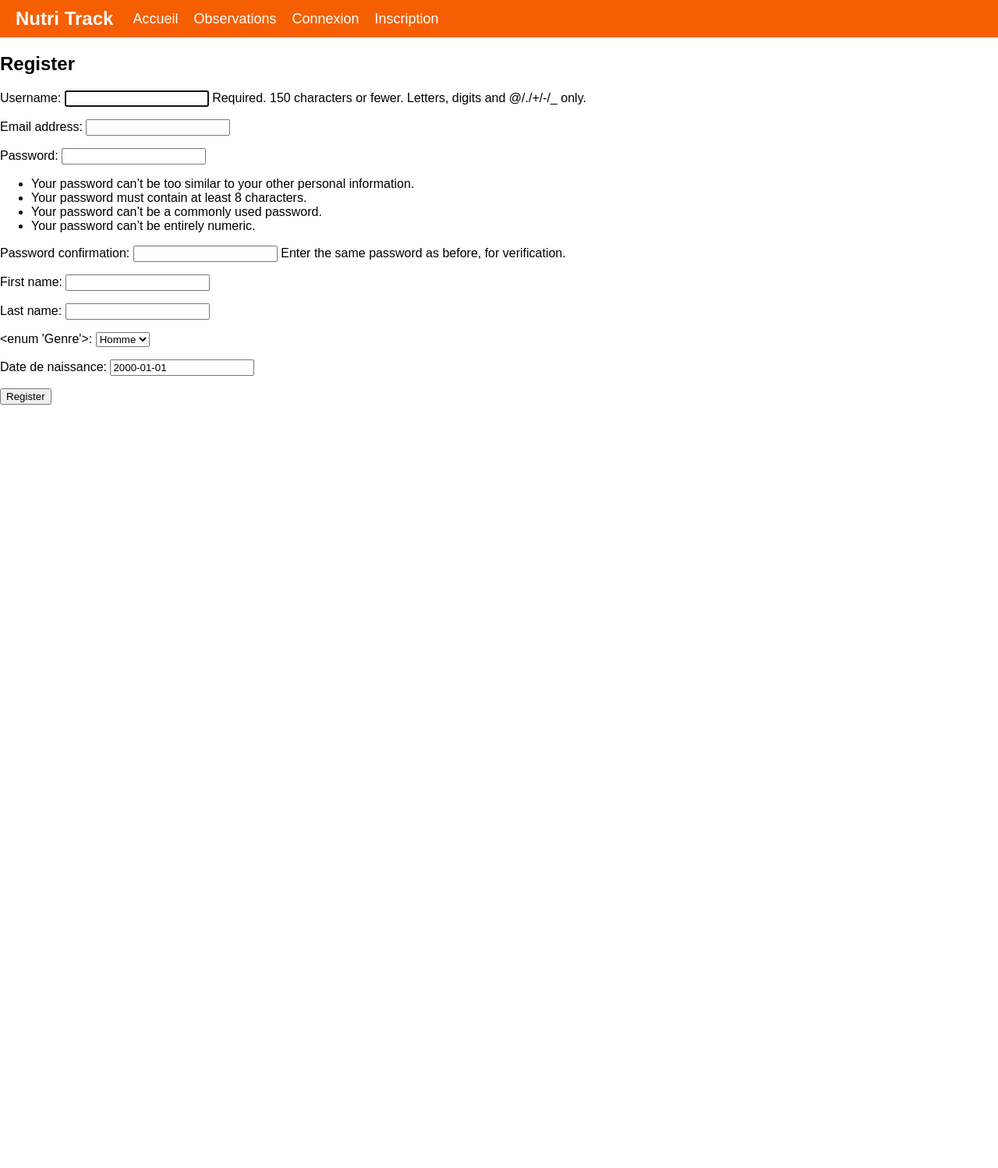
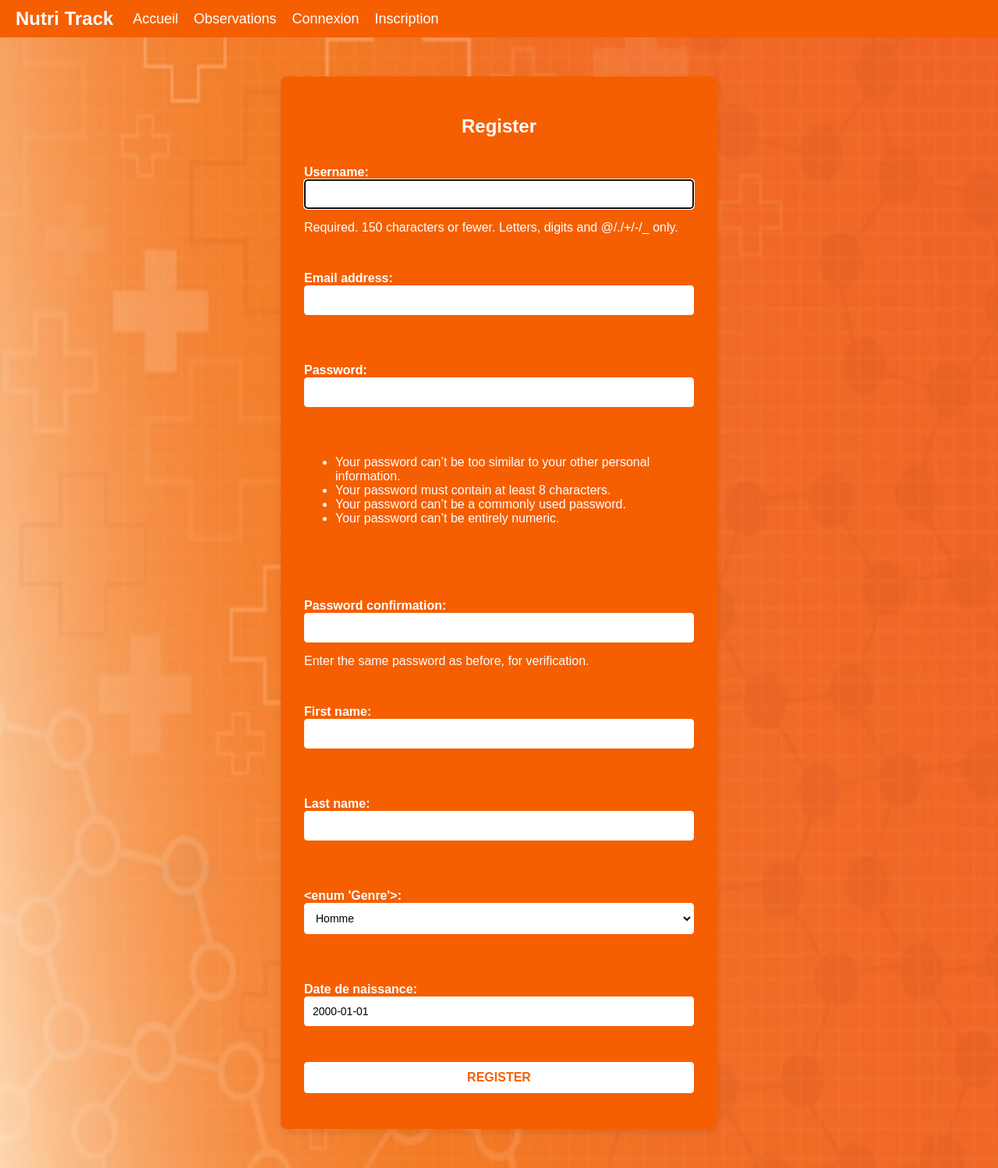
Before and after one commit to GuillaumeLeroy34/Application-Fhir, a Django app: page /inscription in a window 1280 px wide. Shown: the whole page at 78% size. Before the commit the page ends 519 px from the top, so only its background shows below. Run offline with Django 5.2, Linux system fonts and the light colour scheme.

Commit message:
CSS inscription

```diff
--- /dev/null
+++ b/app_fhir/app_fhir/static/css/inscription.css
@@ -0,0 +1,69 @@
+/* Styles généraux pour la page d'inscription */
+body {
+    font-family: Arial, sans-serif;
+    background-image: url("../images/orange-medical-background_23-2147490513-3244511653.jpg"); /* Couleur de fond orange */
+    background-size: 100% 110%;
+    color: #fff; /* Texte en blanc */
+    margin: 0;
+    padding: 0;
+}
+
+.inscription-container {
+    max-width: 500px;
+    margin: 50px auto;
+    padding: 30px;
+    border-radius: 8px;
+    box-shadow: 0 4px 8px rgba(0, 0, 0, 0.1);
+    background-color: #F55F01; /* Fond du conteneur en orange */
+}
+
+h2 {
+    color: #fff; /* Texte du titre en blanc */
+    text-align: center;
+    font-size: 24px;
+    margin-bottom: 20px;
+}
+
+form {
+    display: flex;
+    flex-direction: column; /* Organiser les éléments du formulaire en colonne */
+    gap: 15px; /* Espacement entre les champs du formulaire */
+}
+
+label {
+    color: #fff; /* Couleur des labels en blanc */
+    font-weight: bold;
+}
+
+input[type="text"],
+input[type="password"],
+input[type="email"],
+select,
+textarea {
+    padding: 10px;
+    border: 1px solid #fff; /* Bordure blanche pour contraste */
+    border-radius: 4px;
+    background-color: white; /* Fond des champs de saisie en orange */
+    color: black; /* Texte des champs de saisie en blanc */
+    width: 100%;
+    font-size: 14px;
+    margin-bottom: 15px;
+}
+
+button[type="submit"] {
+    background-color: #fff; /* Bouton de soumission en blanc */
+    color: #F55F01; /* Texte du bouton en orange */
+    border: 1px solid #fff;
+    border-radius: 4px;
+    padding: 10px;
+    cursor: pointer;
+    font-size: 16px;
+    font-weight: bold;
+    transition: background-color 0.3s ease, color 0.3s ease;
+    text-transform: uppercase;
+}
+
+button[type="submit"]:hover {
+    background-color: #F55F01; /* Fond du bouton orange au survol */
+    color: #fff; /* Texte blanc au survol */
+}
--- a/app_fhir/app_fhir/templates/app_fhir/inscription.html
+++ b/app_fhir/app_fhir/templates/app_fhir/inscription.html
@@ -1,10 +1,13 @@
 {% extends "app_fhir/navigation.html"%}
-
+{% load static%}
 {% block content %}
+<link rel="stylesheet" type="text/css" href="{% static 'css/inscription.css' %}">
+<div class=inscription-container>
 <h2>Register</h2>
 <form method="post">
     {% csrf_token %}
     {{ form.as_p }}
     <button type="submit">Register</button>
 </form>
+</div>
 {% endblock %}
```
Also changed, not shown: app_fhir/app_fhir/templates/app_fhir/obervationnavbar.html (added), app_fhir/db.sqlite3.
